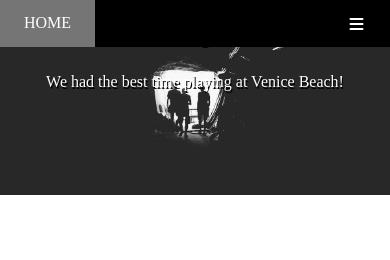
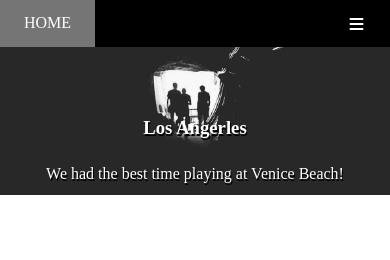
Before and after one commit to paulnguyen4548/the_band, a plain HTML site: page index.html in a window 390 px wide. Shown: the top 260 px of the page. Drawn offline with Linux system fonts and the light colour scheme.

Commit message:
fit mobile

```diff
--- a/css/responsive.css
+++ b/css/responsive.css
@@ -37,7 +37,6 @@
 		.btnMore .secondaryNav {
 			position: absolute;
 			display: block;
-
 		}
 		.btnMore .secondaryNav > a {
 			color: white;
@@ -48,7 +47,9 @@
 		}
 
 
-
+		.banner .bannerContent{
+			bottom: -60px;
+		}
 		.theband-member{
 			display: block;
 
```
